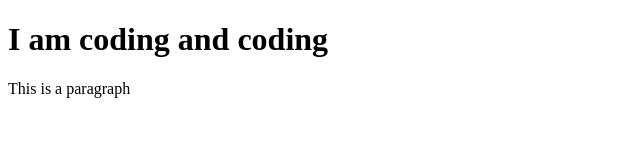
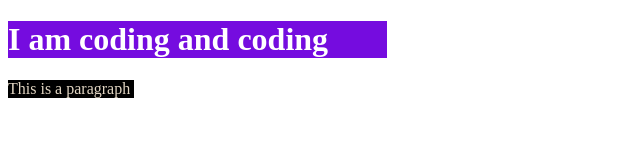
Before and after one commit to kazinahid1/fourth-ripo, a plain HTML site: page index.html in a window 1280 px wide. Shown: the whole page, without its empty margins (0-640 px from the left). Drawn offline with Linux system fonts and the light colour scheme.

Commit message:
color added

```diff
--- a/index.html
+++ b/index.html
@@ -5,6 +5,7 @@
     <meta http-equiv="X-UA-Compatible" content="IE=edge">
     <meta name="viewport" content="width=device-width, initial-scale=1.0">
     <title>my fourth ripo</title>
+    <link rel="stylesheet" href="style.css">
 </head>
 <body>
    <h1>I am coding and coding</h1>
--- a/style.css
+++ b/style.css
@@ -1,4 +1,10 @@
 p{
     background-color: black;
     color: rgb(226, 214, 195);
+    width: 10%;
 }
+h1{
+    background-color: rgb(117, 12, 223);
+    color: white;
+    width: 30%;
+}
```
